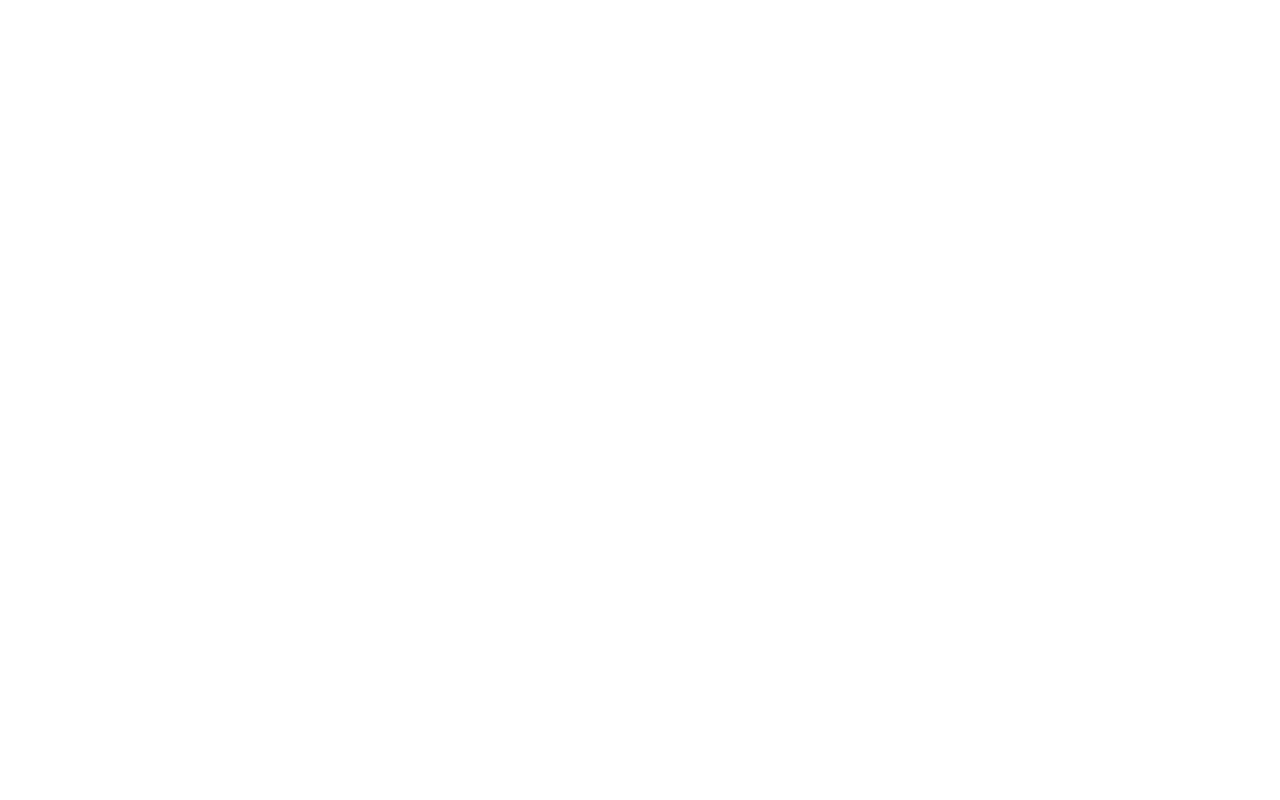
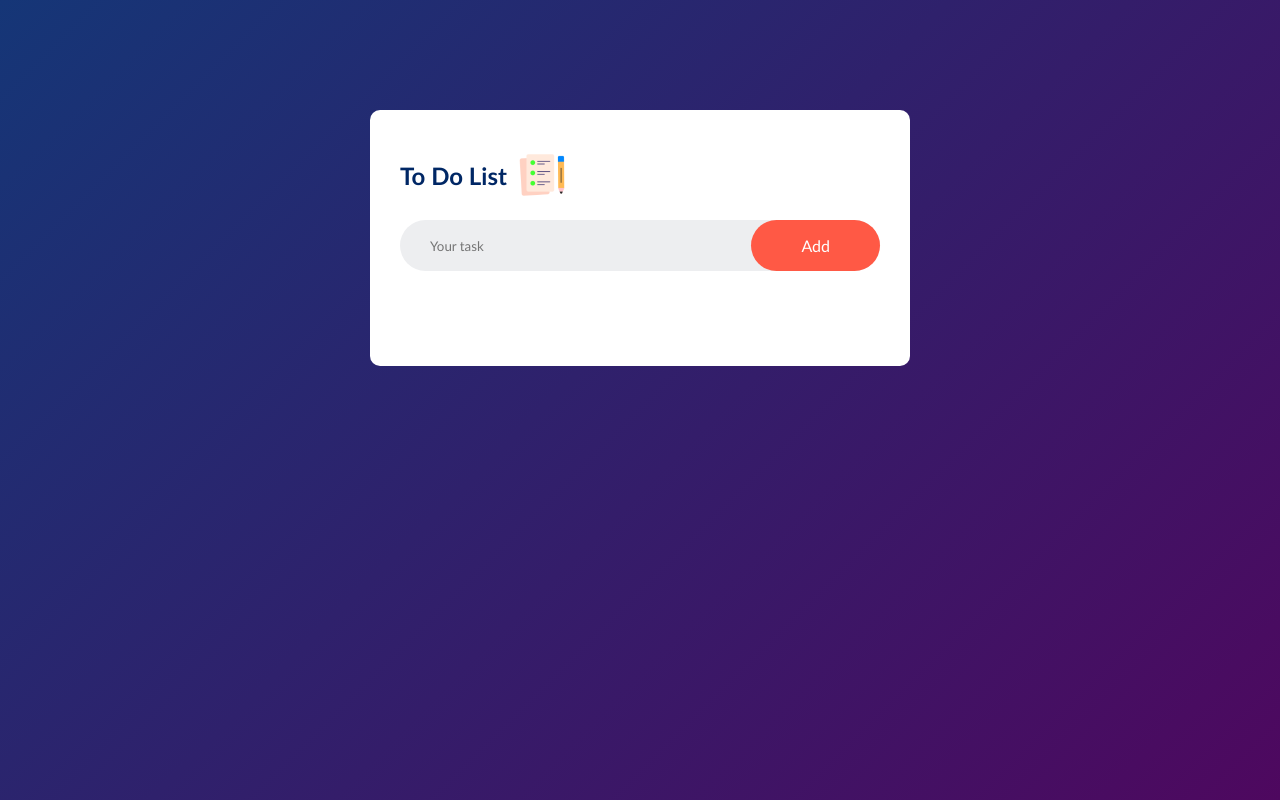
Before and after one commit to HilalKocak/Vanilla-JavaScript-Projects, a plain HTML site: page 33-To Do List/index.html in a window 1280 px wide. Drawn offline with Linux system fonts and the light colour scheme.

Commit message:
Add input text and button

```diff
--- a/33-To Do List/index.html
+++ b/33-To Do List/index.html
@@ -7,6 +7,16 @@
     <link rel="stylesheet" href="style.css">
 </head>
 <body>
-
+    <div class="container">
+        <div class="todo-app">
+            <h2>To Do List
+                <img src="images/icon.png">
+            </h2>
+            <div class="row">
+                <input type="text" id="input-text" placeholder="Your task">
+                <button>Add</button>
+            </div>
+        </div>
+    </div>
 </body>
 </html>
--- a/33-To Do List/style.css
+++ b/33-To Do List/style.css
@@ -0,0 +1,65 @@
+* {
+    margin: 0;
+    padding: 0;
+    font-family: 'Gill Sans', 'Gill Sans MT', Calibri, 'Trebuchet MS', sans-serif;
+    box-sizing: border-box;
+
+}
+
+.container {
+    width: 100%;
+    min-height: 100vh;
+    background: linear-gradient(135deg, #153677, #4e085f);
+    padding: 10px;
+}
+
+.todo-app {
+    width: 100%;
+    max-width: 540px;
+    background: #fff;
+    margin: 100px auto 20px;
+    padding: 40px 30px 70px;
+    border-radius: 10px;
+}
+
+.todo-app h2 {
+    color: #002765;
+    display: flex;
+    align-items: center;
+    margin-bottom: 20px;
+}
+
+.todo-app h2 img{
+    width: 50px;
+    margin-left: 10px;
+}
+
+.row {
+    display: flex;
+    align-items: center;
+    justify-content: space-between;
+    background: #edeef0;
+    border-radius: 30px;
+    padding-left: 20px;
+    margin-bottom: 25px;
+}
+
+input {
+    flex: 1;
+    border: none;
+    outline: none;
+    background: transparent;
+    padding: 10px;
+    font-weight: 14px;
+}
+
+button {
+    border: none;
+    outline: none;
+    padding: 16px 50px;
+    background: #ff5945;
+    color: #fff;
+    font-size: 16px;
+    cursor: pointer;
+    border-radius: 40px;
+}
```
